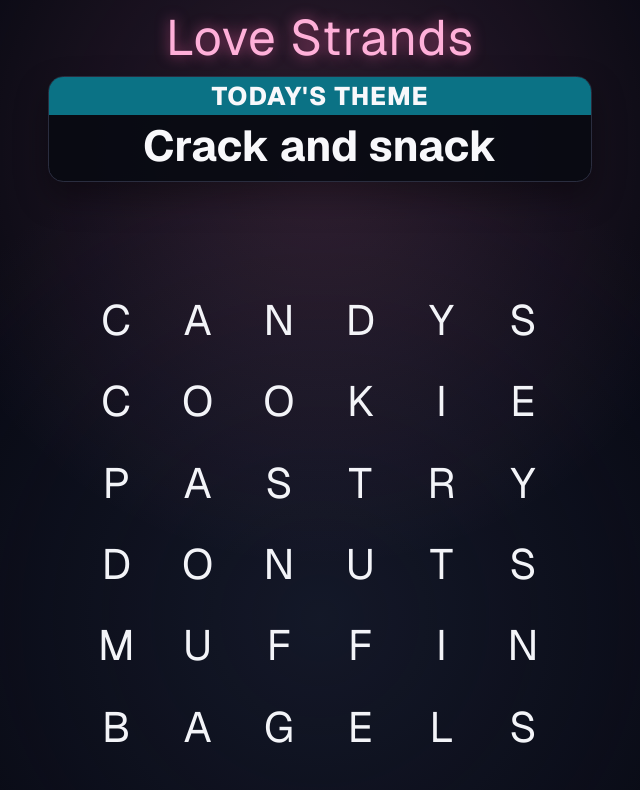
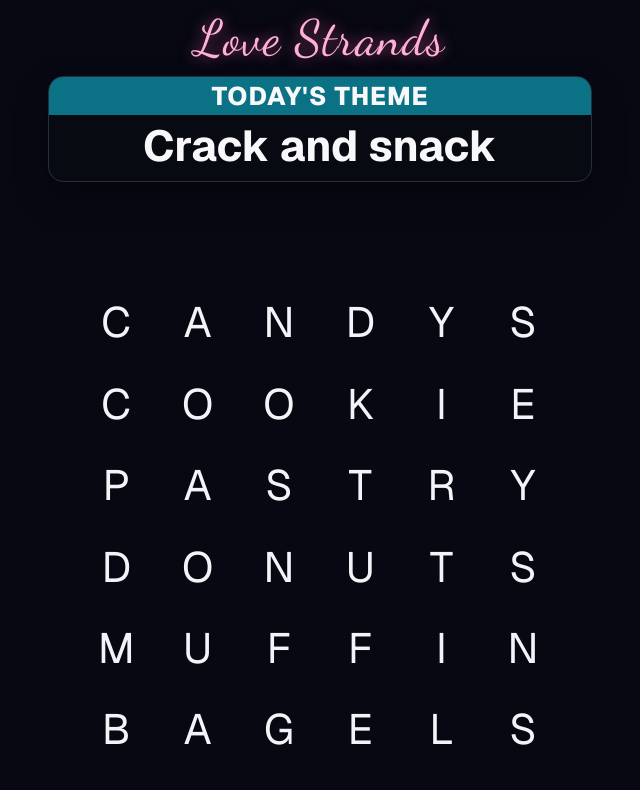
Before and after one commit to i-amare/love-strands, a Next.js app: page / in a window 1280 px wide. Shown: the top 790 px of the page, without its empty margins (320-960 px from the left). Built offline with nearby package versions, Linux system fonts and the light colour scheme.

Commit message:
Refactor styles and structure for improved layout and design consistency across components

```diff
--- a/app/components/LetterGrid.tsx
+++ b/app/components/LetterGrid.tsx
@@ -28,7 +28,7 @@ export default function LetterGrid({
 
   return (
     <div
-      className="letter-grid"
+      className="grid touch-none select-none grid-cols-[repeat(var(--grid-columns),minmax(0,1fr))] grid-rows-[repeat(var(--grid-rows),minmax(0,1fr))] gap-[clamp(0.2rem,2.2vw,0.5rem)]"
       style={
         {
           "--grid-rows": rows,
@@ -45,9 +45,13 @@ export default function LetterGrid({
               key={key}
               type="button"
               className={[
-                "letter-cell",
-                selectedKeys.has(key) ? "is-selected" : "",
-                foundKeys.has(key) ? "is-found" : "",
+                "relative z-3 grid w-full aspect-square place-items-center rounded-full border-0 bg-transparent text-[#f3f4f8] text-[clamp(1.95rem,7.8vw,2.65rem)] leading-none tracking-[0.02em] uppercase transition-[background-color,color,box-shadow] duration-120 ease-[ease]",
+                selectedKeys.has(key)
+                  ? "bg-[rgba(245,204,54,0.22)] shadow-[inset_0_0_0_2px_rgba(245,204,54,0.85)]"
+                  : "",
+                foundKeys.has(key)
+                  ? "bg-[rgba(76,144,255,0.38)] text-[#ecf4ff] shadow-[inset_0_0_0_2px_rgba(76,144,255,0.9)]"
+                  : "",
                 hintedKeys.has(key) ? "is-hinted" : "",
               ]
                 .filter(Boolean)
--- a/app/components/StrandsGame.tsx
+++ b/app/components/StrandsGame.tsx
@@ -268,24 +268,40 @@ export default function StrandsGame() {
   const canUseHint = points >= HINT_COST;
 
   return (
-    <main className="love-strands-shell">
-      <div className="love-strands-board">
-        <h1 className="game-title">Love Strands</h1>
+    <main className="min-h-svh flex justify-center px-[0.65rem] pt-3 pb-[1.3rem] bg-[radial-gradient(circle_at_50%_15%,rgba(255,139,193,0.16),transparent_38%),radial-gradient(circle_at_50%_60%,rgba(30,37,58,0.55),transparent_55%),var(--background)]">
+      <div className="flex w-full max-w-136 flex-col gap-[0.55rem] sm:gap-3">
+        <h1 className="m-0 text-center font-love text-[clamp(2rem,9vw,3.1rem)] leading-[1.05] tracking-[0.02em] text-(--pink-accent-bright) [text-shadow:0_0_14px_rgba(255,98,170,0.6)]">
+          Love Strands
+        </h1>
 
-        <section className="theme-card" aria-label={themeLabel}>
-          <p className="theme-card-label">{themeLabel}</p>
-          <h2 className="theme-card-title">{theme}</h2>
+        <section
+          className="overflow-hidden rounded-[0.95rem] border border-(--theme-card-border) bg-[rgba(8,10,18,0.92)] shadow-[0_15px_32px_rgba(0,0,0,0.35)]"
+          aria-label={themeLabel}
+        >
+          <p className="m-0 text-center text-[clamp(1rem,4.3vw,1.6rem)] font-extrabold uppercase tracking-[0.04em] [background:color-mix(in_oklab,var(--theme-teal)_90%,#052331_10%)]">
+            {themeLabel}
+          </p>
+          <h2 className="m-0 px-2 py-[0.48rem] pb-[0.65rem] text-center text-[clamp(1.95rem,8vw,2.7rem)] leading-[1.1] font-bold">
+            {theme}
+          </h2>
         </section>
 
-        <p className="selected-word-display" aria-live="polite">
+        <p
+          className="m-[0.3rem_0_0] min-h-[2.2rem] text-center text-[clamp(1.05rem,4.8vw,1.5rem)] font-bold uppercase tracking-[0.18em] text-[#f8f9ff] sm:min-h-[2.4rem]"
+          aria-live="polite"
+        >
           {selectedWord || "\u00A0"}
         </p>
 
-        {toast ? <p className="word-toast">{toast.message}</p> : <p className="word-toast-spacer" />}
+        {toast ? (
+          <p className="m-0 min-h-[1.2rem] text-center text-[0.9rem] text-[#ff8992]">{toast.message}</p>
+        ) : (
+          <p className="m-0 min-h-[1.2rem] text-center text-[0.9rem]">&nbsp;</p>
+        )}
 
         <div
           ref={boardRef}
-          className="grid-stage"
+          className="relative mx-auto mt-[0.2rem] w-full max-w-120"
           onPointerUp={() => {
             void finishSelection();
           }}
@@ -312,18 +328,26 @@ export default function StrandsGame() {
           />
         </div>
 
-        <div className="bottom-bar">
+        <div className="mt-[0.45rem] flex items-center justify-between gap-[0.8rem]">
           <button
             type="button"
-            className={`hint-button ${canUseHint ? "is-ready" : ""}`}
+            className={`relative inline-flex h-16 min-w-26 items-center justify-center overflow-hidden rounded-full border-2 bg-[#101218] text-[#d8d9e2] disabled:opacity-100 ${
+              canUseHint ? "cursor-pointer border-[#f5f6fb]" : "cursor-not-allowed border-[#272a35]"
+            }`}
             onClick={useHint}
             disabled={!canUseHint}
           >
-            <span className="hint-charge" style={{ width: `${hintChargePercent}%` }} aria-hidden="true" />
-            <span className="hint-label">Hint</span>
+            <span
+              className="absolute inset-y-0 left-0 bg-white transition-[width] duration-180 ease-[ease]"
+              style={{ width: `${hintChargePercent}%` }}
+              aria-hidden="true"
+            />
+            <span className="relative z-1 text-[1.9rem] tracking-[0.01em] text-[#1b1d26] mix-blend-difference">
+              Hint
+            </span>
           </button>
 
-          <p className="progress-tally">
+          <p className="m-0 text-right text-[clamp(1.1rem,5vw,2.2rem)] leading-[1.1]">
             <strong>{foundEntryIndexes.length}</strong> of <strong>{normalizedThemeEntries.length}</strong> theme
             words found.
           </p>
--- a/app/components/TrailOverlay.tsx
+++ b/app/components/TrailOverlay.tsx
@@ -37,7 +37,7 @@ export default function TrailOverlay({
 
   return (
     <svg
-      className="trail-overlay"
+      className="pointer-events-none absolute inset-0 z-2"
       viewBox={`0 0 ${width} ${height}`}
       aria-hidden="true"
       focusable="false"
@@ -48,10 +48,19 @@ export default function TrailOverlay({
           return null;
         }
 
-        return <polyline key={`found-${index}`} className="trail-found" points={points} />;
+        return (
+          <polyline
+            key={`found-${index}`}
+            className="fill-none [stroke-linecap:round] [stroke-linejoin:round] stroke-9 stroke-(--trail-blue)"
+            points={points}
+          />
+        );
       })}
       {activePath.length > 1 ? (
-        <polyline className="trail-active" points={polylinePoints(activePath, cellCenters)} />
+        <polyline
+          className="fill-none [stroke-linecap:round] [stroke-linejoin:round] stroke-9 stroke-(--trail-yellow)"
+          points={polylinePoints(activePath, cellCenters)}
+        />
       ) : null}
     </svg>
   );
--- a/app/globals.css
+++ b/app/globals.css
@@ -19,229 +19,10 @@
   --font-love: var(--font-love-display);
 }
 
-body {
-  background: var(--background);
-  color: var(--foreground);
-  font-family: var(--font-geist-sans), Arial, Helvetica, sans-serif;
-  margin: 0;
-}
-
-.love-strands-shell {
-  min-height: 100svh;
-  display: flex;
-  justify-content: center;
-  padding: 0.75rem 0.65rem 1.3rem;
-  background:
-    radial-gradient(circle at 50% 15%, rgba(255, 139, 193, 0.16), transparent 38%),
-    radial-gradient(circle at 50% 60%, rgba(30, 37, 58, 0.55), transparent 55%),
-    var(--background);
-}
-
-.love-strands-board {
-  width: min(100%, 34rem);
-  display: flex;
-  flex-direction: column;
-  gap: 0.55rem;
-}
-
-.game-title {
-  margin: 0;
-  text-align: center;
-  font-family: var(--font-love), cursive;
-  font-size: clamp(2rem, 9vw, 3.1rem);
-  line-height: 1.05;
-  letter-spacing: 0.02em;
-  color: var(--pink-accent-bright);
-  text-shadow: 0 0 14px rgba(255, 98, 170, 0.6);
-}
-
-.theme-card {
-  border: 1px solid var(--theme-card-border);
-  border-radius: 0.95rem;
-  overflow: hidden;
-  background: rgba(8, 10, 18, 0.92);
-  box-shadow: 0 15px 32px rgba(0, 0, 0, 0.35);
-}
-
-.theme-card-label {
-  margin: 0;
-  background: color-mix(in oklab, var(--theme-teal) 90%, #052331 10%);
-  text-align: center;
-  text-transform: uppercase;
-  letter-spacing: 0.04em;
-  font-size: clamp(1rem, 4.3vw, 1.6rem);
-  font-weight: 800;
-}
-
-.theme-card-title {
-  margin: 0;
-  padding: 0.48rem 0.5rem 0.65rem;
-  text-align: center;
-  font-size: clamp(1.95rem, 8vw, 2.7rem);
-  line-height: 1.1;
-  font-weight: 700;
-}
-
-.selected-word-display {
-  margin: 0.3rem 0 0;
-  min-height: 2.2rem;
-  text-align: center;
-  text-transform: uppercase;
-  letter-spacing: 0.18em;
-  font-size: clamp(1.05rem, 4.8vw, 1.5rem);
-  font-weight: 700;
-  color: #f8f9ff;
-}
-
-.word-toast,
-.word-toast-spacer {
-  margin: 0;
-  min-height: 1.2rem;
-  text-align: center;
-  font-size: 0.9rem;
-}
-
-.word-toast {
-  color: #ff8992;
-}
-
-.grid-stage {
-  position: relative;
-  margin: 0.2rem auto 0;
-  width: 100%;
-  max-width: 30rem;
-}
-
-.letter-grid {
-  display: grid;
-  grid-template-columns: repeat(var(--grid-columns), minmax(0, 1fr));
-  grid-template-rows: repeat(var(--grid-rows), minmax(0, 1fr));
-  gap: clamp(0.2rem, 2.2vw, 0.5rem);
-  touch-action: none;
-  user-select: none;
-}
-
-.letter-cell {
-  position: relative;
-  width: 100%;
-  aspect-ratio: 1 / 1;
-  border: 0;
-  border-radius: 999px;
-  background: transparent;
-  color: #f3f4f8;
-  font-size: clamp(1.95rem, 7.8vw, 2.65rem);
-  line-height: 1;
-  letter-spacing: 0.02em;
-  display: grid;
-  place-items: center;
-  text-transform: uppercase;
-  transition: background-color 120ms ease, color 120ms ease, box-shadow 120ms ease;
-  z-index: 3;
-}
-
-.letter-cell.is-selected {
-  background: rgba(245, 204, 54, 0.22);
-  box-shadow: inset 0 0 0 2px rgba(245, 204, 54, 0.85);
-}
-
-.letter-cell.is-found {
-  color: #ecf4ff;
-  background: rgba(76, 144, 255, 0.38);
-  box-shadow: inset 0 0 0 2px rgba(76, 144, 255, 0.9);
-}
-
-.letter-cell.is-hinted::after {
+.is-hinted::after {
   content: "";
   position: absolute;
   inset: 10%;
   border-radius: 999px;
   border: 3px dotted rgba(118, 169, 255, 0.95);
 }
-
-.trail-overlay {
-  position: absolute;
-  inset: 0;
-  pointer-events: none;
-  z-index: 2;
-}
-
-.trail-active,
-.trail-found {
-  fill: none;
-  stroke-linejoin: round;
-  stroke-linecap: round;
-  stroke-width: 9;
-}
-
-.trail-active {
-  stroke: var(--trail-yellow);
-}
-
-.trail-found {
-  stroke: var(--trail-blue);
-}
-
-.bottom-bar {
-  margin-top: 0.45rem;
-  display: flex;
-  align-items: center;
-  justify-content: space-between;
-  gap: 0.8rem;
-}
-
-.hint-button {
-  position: relative;
-  display: inline-flex;
-  align-items: center;
-  justify-content: center;
-  min-width: 6.5rem;
-  height: 4rem;
-  border-radius: 999px;
-  border: 2px solid #272a35;
-  overflow: hidden;
-  background: #101218;
-  color: #d8d9e2;
-  cursor: not-allowed;
-}
-
-.hint-button.is-ready {
-  border-color: #f5f6fb;
-  cursor: pointer;
-}
-
-.hint-button:disabled {
-  opacity: 1;
-}
-
-.hint-charge {
-  position: absolute;
-  inset: 0 auto 0 0;
-  background: #ffffff;
-  transition: width 180ms ease;
-}
-
-.hint-label {
-  position: relative;
-  z-index: 1;
-  font-size: 1.9rem;
-  letter-spacing: 0.01em;
-  color: #1b1d26;
-  mix-blend-mode: difference;
-}
-
-.progress-tally {
-  margin: 0;
-  text-align: right;
-  font-size: clamp(1.1rem, 5vw, 2.2rem);
-  line-height: 1.1;
-}
-
-@media (min-width: 640px) {
-  .love-strands-board {
-    gap: 0.75rem;
-  }
-
-  .selected-word-display {
-    min-height: 2.4rem;
-  }
-}
--- a/app/layout.tsx
+++ b/app/layout.tsx
@@ -30,7 +30,7 @@ export default function RootLayout({
   return (
     <html lang="en">
       <body
-        className={`${geistSans.variable} ${geistMono.variable} ${dancingScript.variable} antialiased`}
+        className={`${geistSans.variable} ${geistMono.variable} ${dancingScript.variable} m-0 bg-background font-sans text-foreground antialiased`}
       >
         {children}
       </body>
```
